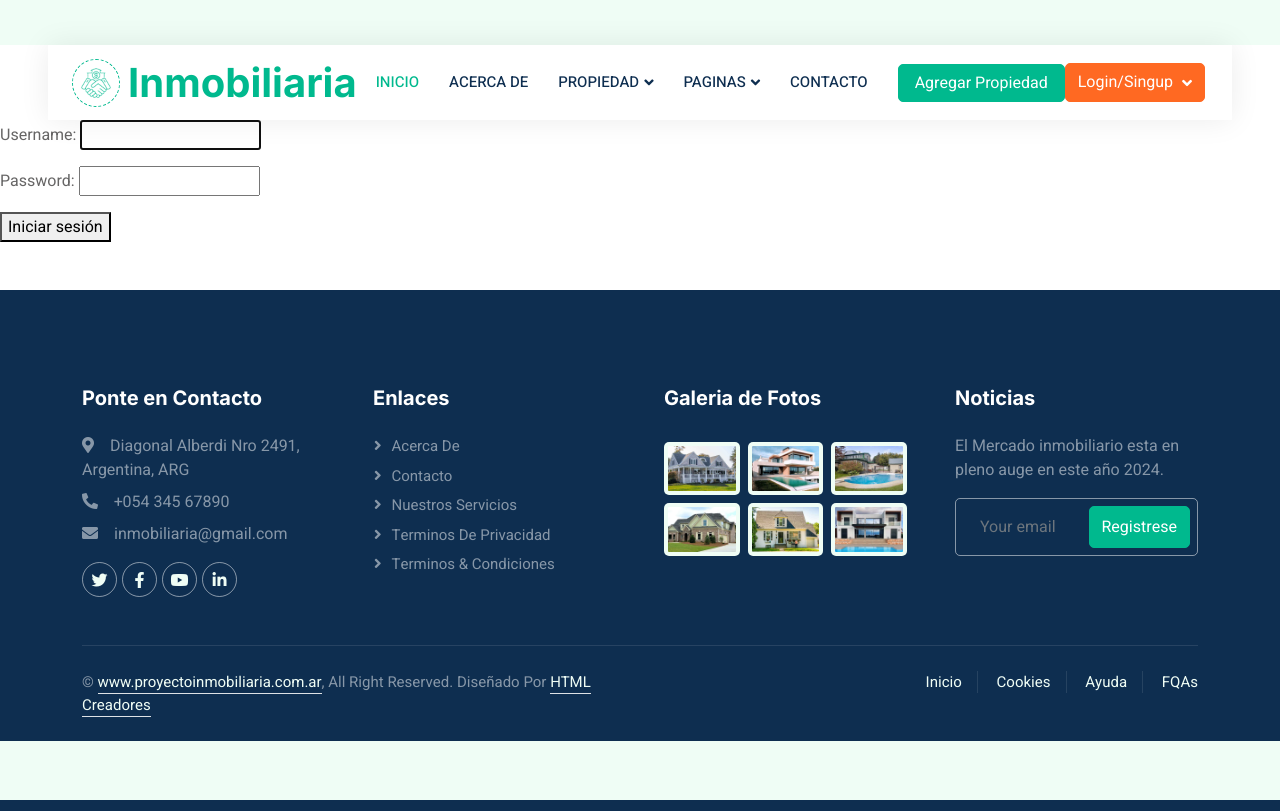
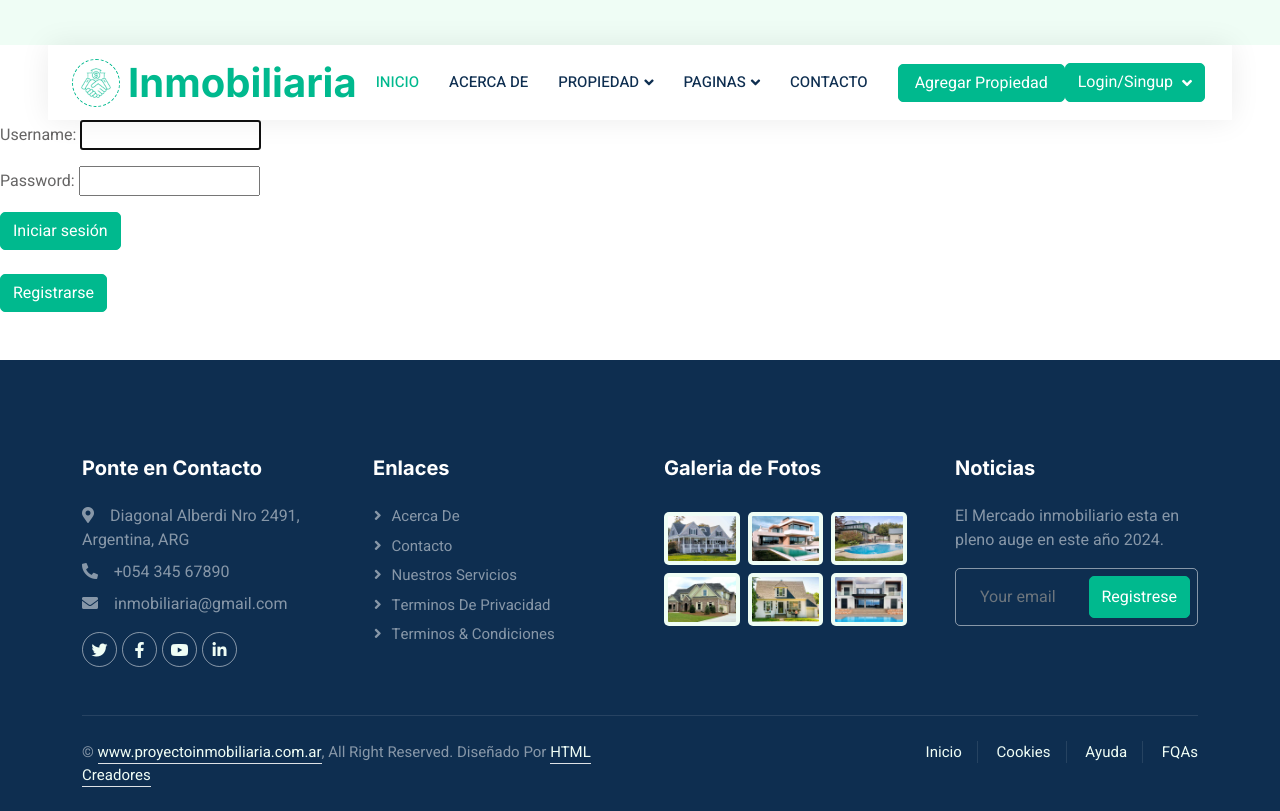
Before and after one commit to lunajua/ProyectoInmobiliaria, a Django app: page /users/login/ in a window 1280 px wide. Run offline with Django 4.2, Linux system fonts and the light colour scheme; some libraries are stand-ins or nearby versions.

Commit message:
cambios en el html

```diff
--- a/appinmobiliaria/templates/appinmobiliaria/about.html
+++ b/appinmobiliaria/templates/appinmobiliaria/about.html
@@ -111,7 +111,7 @@
                                     <p>Bancario. Desarrollador Python recibido de la Universidad de San Luis a traves de Argentina Programa 4.0. Estudiante de Python y Framework Django. Trabajo final realizado en grupo. </p>
                                 </div>
                                 <a href="" class="btn btn-primary py-3 px-4 me-2"><i class="fa fa-phone-alt me-2"></i>Contactame</a>
-                                <a href="https://github.com/lunajua" class="btn btn-dark py-3 px-4"><i class="fa fa-github-alt me-2"></i>GitHub</a>
+                                <a href="https://github.com/lunajua" class="btn btn-dark py-3 px-4"><i class="fab fa-github me-2"></i>GitHub</a>
                             </div>
                         </div>
                     </div>
--- a/appinmobiliaria/templates/appinmobiliaria/base.html
+++ b/appinmobiliaria/templates/appinmobiliaria/base.html
@@ -91,7 +91,7 @@
 
                         {% else %}
                       <div class="nav-item dropdown">
-                        <button class="btn btn-secondary dropdown-toggle" type="button" id="dropdownMenuButton" data-toggle="dropdown" aria-haspopup="true" aria-expanded="false">
+                        <button class="btn btn-primary dropdown-toggle" type="button" id="dropdownMenuButton" data-toggle="dropdown" aria-haspopup="true" aria-expanded="false">
                           Login/Singup
                         </button>
                         <div class="dropdown-menu" aria-labelledby="dropdownMenuButton">
--- a/appinmobiliaria/templates/appinmobiliaria/property-list.html
+++ b/appinmobiliaria/templates/appinmobiliaria/property-list.html
@@ -481,7 +481,7 @@
                                     <p>Formado por jovenes profesionales altamente capacitados, un capital humano que hacen el valor diferencial.</p>
                                 </div>
                                 <a href="" class="btn btn-primary py-3 px-4 me-2"><i class="fa fa-phone-alt me-2"></i>Contactese</a>
-                                <a href="{% url 'contact' %}" class="btn btn-dark py-3 px-4"><i class="fa fa-calendar-alt me-2"></i>Agende una cita</a>
+                                <a href="{% url 'appinmobiliaria:contact' %}" class="btn btn-dark py-3 px-4"><i class="fa fa-calendar-alt me-2"></i>Agende una cita</a>
                             </div>
                         </div>
                     </div>
--- a/users/templates/users/login.html
+++ b/users/templates/users/login.html
@@ -14,9 +14,10 @@
     <form method="post">
         {% csrf_token %}
         {{ form.as_p }}
-        <button type="submit">Iniciar sesión</button>
+        <button type="submit" class="btn btn-primary">Iniciar sesión</button>
     </form>
-
+    <br>
+    <a href="{% url 'users:register' %}" class="btn btn-primary">Registrarse</a>
 
 
     {% endblock %}
```
Also changed, not shown: db.sqlite3.
